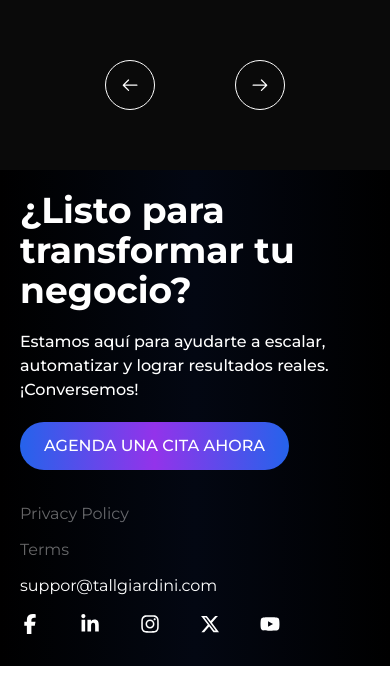
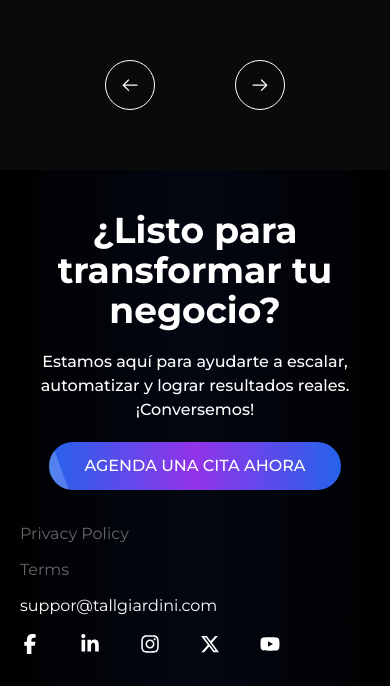
Before and after one commit to NicoAlvarado10/Reto-Tall-Giardiani, an Astro site: page / in a window 390 px wide. Shown: the part 5988-6674 px from the top of the page. Built offline with nearby package versions, Linux system fonts and the light colour scheme; Astro itself is replaced by a stand-in of ours.

Commit message:
Refactor Footer component: fix typos, improve layout consistency, and enhance responsiveness for mobile devices

```diff
--- a/src/components/react/Footer.tsx
+++ b/src/components/react/Footer.tsx
@@ -5,14 +5,14 @@ const Footer = () => {
   return (
     <section className='flex flex-col p-10 max-sm:p-5 lg:p-20 lg:pb-10  bg-gradient-to-r from-black via-gray-950 to-black '>
       <div className='max-w-[1700px] mx-auto w-full'>
-      <div className='lg:flex justify-between itetms-center '>
-        <h2 className='text-5xl max-sm:text-4xl font-bold pb-5 md:w-[450px]'>¿Listo para transformar tu negocio?</h2>
-        <div className='lg:flex flex-col justify-center'>
-          <p className='font-medium pb-5 md:w-[450px] '>Estamos aquí para ayudarte a escalar, automatizar y lograr resultados reales. ¡Conversemos!</p>
+      <div className='lg:flex justify-between items-center   '>
+        <h2 className='text-5xl max-sm:text-4xl font-bold py-5 md:w-[450px]  max-sm:text-center'>¿Listo para transformar tu negocio?</h2>
+        <div className='lg:flex flex-col justify-center '>
+          <p className='font-medium pb-5 md:w-[450px] max-sm:text-center'>Estamos aquí para ayudarte a escalar, automatizar y lograr resultados reales. ¡Conversemos!</p>
           <div className='pb-20 lg:pb-10 max-sm:pb-8'>
           <a
 						href="#get-started"
-						className="group relative inline-flex items-center text-center px-6 py-3 overflow-hidden rounded-full text-white text-lg max-sm:text-base font-medium"
+						className="group relative inline-flex items-center text-center px-6 py-3 overflow-hidden rounded-full text-white text-lg max-sm:text-base font-medium max-sm:flex max-sm:items-center max-sm:justify-center max-sm:w-10/12 max-sm:mx-auto"
 					>
 						{/* Button background layers */}
 						<span className="absolute inset-0 bg-gradient-to-r from-blue-600 via-purple-600 to-blue-600 animate-gradient-x bg-size-200"></span>
@@ -32,14 +32,14 @@ const Footer = () => {
 						</span>
 					</a>
           </div>
-          <ul className='flex justify-between text-white/40 max-sm:flex-col gap-3 mb-4  '>
+          <ul className='flex justify-between text-white/40 max-sm:flex-col gap-3 mb-4   '>
             <li className='hover:text-white transition-colors cursor-pointer'>Privacy Policy</li>
             <li className='hover:text-white transition-colors cursor-pointer'>Terms</li>
             <li className='text-white cursor-pointer'>suppor@tallgiardini.com</li>
           </ul>
         </div>
       </div>
-      <ul className='flex gap-10 pb-12 max-sm:pb-3'>
+      <ul className='flex gap-10 pb-12 max-sm:pb-3 '>
         <a className='transition-transform duration-200 hover:scale-125' href=''><li><FaFacebookF className='size-5' /></li></a>
         <a className='transition-transform duration-200 hover:scale-125' href=''><li><FaLinkedinIn className='size-5' /></li></a>
         <a className='transition-transform duration-200 hover:scale-125' href=''><li><FaInstagram className='size-5' /></li></a>
```
